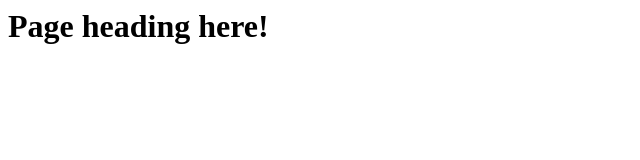
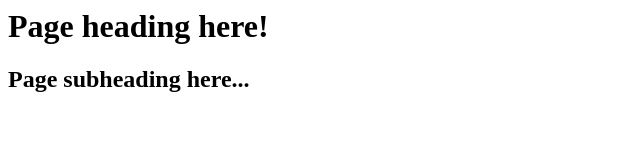
Before and after one commit to majinnnn/test-github, a plain HTML site: page index.html in a window 1280 px wide. Shown: the whole page, without its empty margins (0-640 px from the left). Drawn offline with Linux system fonts and the light colour scheme.

Commit message:
add subheading

```diff
--- a/index.html
+++ b/index.html
@@ -7,5 +7,6 @@
 </head>
 <body>
     <h1>Page heading here!</h1>
+    <h2>Page subheading here...</h2>
 </body>
 </html>
```
